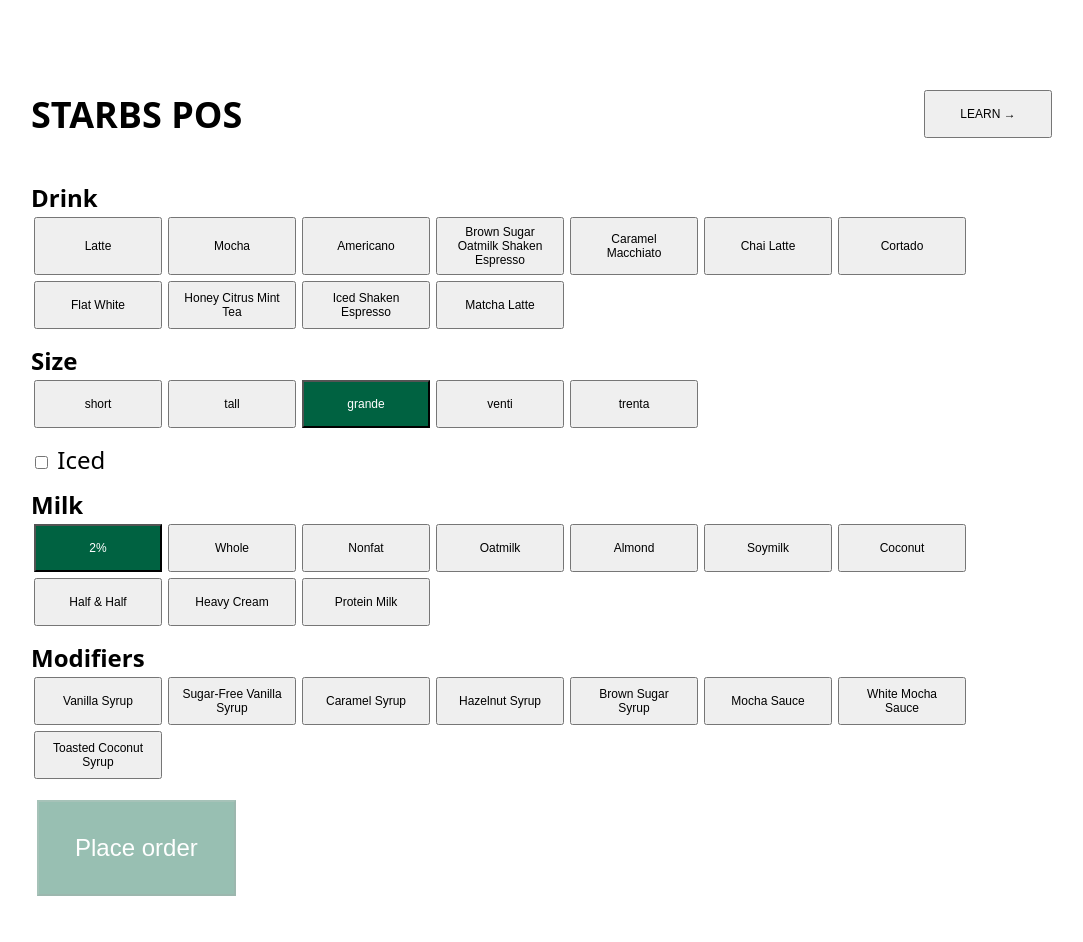
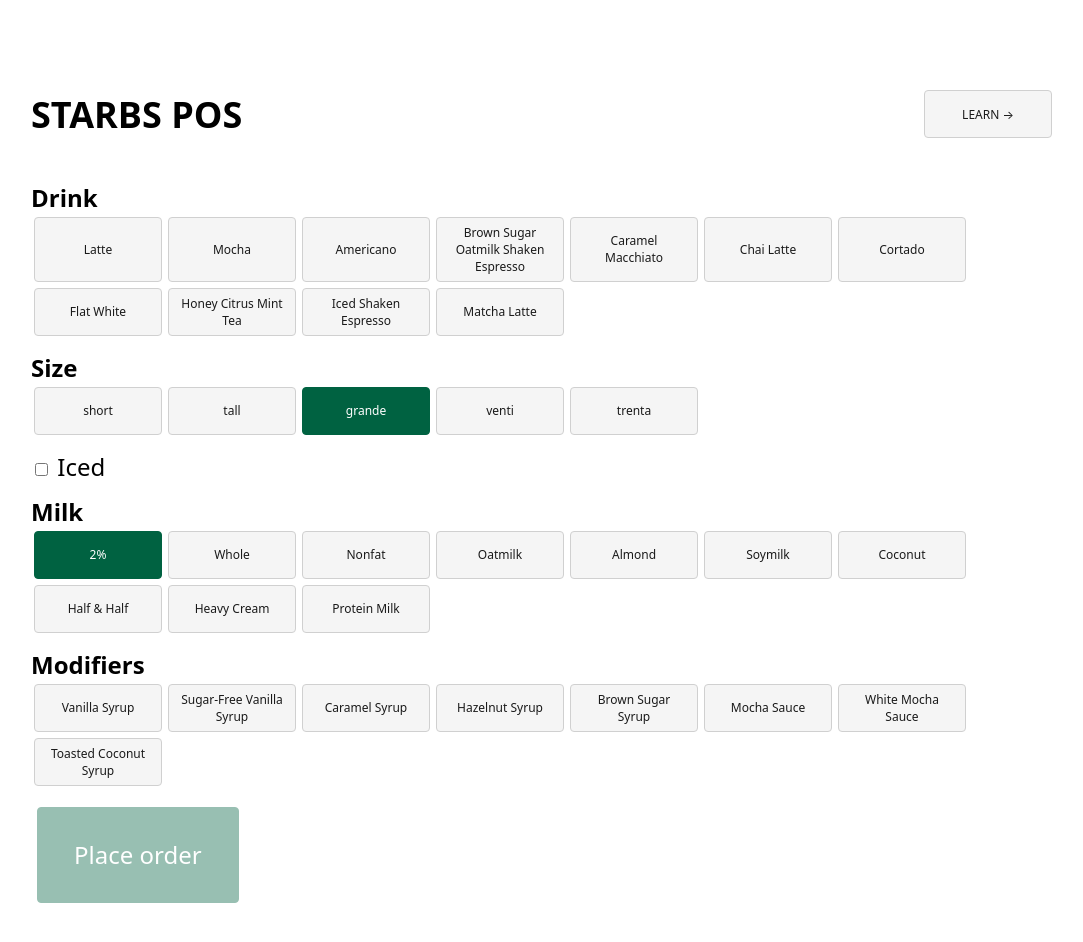
Before and after one commit to Marcaus-Cruz/starbs, a Vue app: page /pos in a window 1280 px wide. Shown: the top 942 px of the page, without its empty margins (97-1180 px from the left). Built offline with nearby package versions, Linux system fonts and the light colour scheme.

Commit message:
Update buttons

```diff
--- a/src/styles.css
+++ b/src/styles.css
@@ -1,6 +1,16 @@
 :root {
   font-family: system-ui, -apple-system, sans-serif;
   color-scheme: light dark;
+
+  --btn-bg: #f5f5f5;
+  --btn-fg: #1a1a1a;
+  --btn-border: #d0d0d0;
+  --btn-hover-bg: #e8e8e8;
+  --btn-hover-border: #006241;
+  --btn-active-bg: #006241;
+  --btn-active-fg: #ffffff;
+  --btn-active-border: #006241;
+  --btn-disabled-opacity: 0.4;
 }
 
 body {
@@ -11,3 +21,37 @@ body {
 #app {
   min-height: 100vh;
 }
+
+button {
+  font: inherit;
+  background: var(--btn-bg);
+  color: var(--btn-fg);
+  border: 1px solid var(--btn-border);
+  border-radius: 4px;
+  padding: 0.5em 1em;
+  cursor: pointer;
+  transition: background-color 120ms ease, border-color 120ms ease, color 120ms ease;
+}
+
+button:hover:not(:disabled):not(.active):not(.primary) {
+  background: var(--btn-hover-bg);
+  border-color: var(--btn-hover-border);
+}
+
+button.active,
+button.primary {
+  background: var(--btn-active-bg);
+  color: var(--btn-active-fg);
+  border-color: var(--btn-active-border);
+}
+
+button.active:hover:not(:disabled),
+button.primary:hover:not(:disabled) {
+  background: #00563a;
+  border-color: #00563a;
+}
+
+button:disabled {
+  opacity: var(--btn-disabled-opacity);
+  cursor: not-allowed;
+}
--- a/src/views/LearnView.vue
+++ b/src/views/LearnView.vue
@@ -170,13 +170,6 @@ h2 {
 button {
   font-size: 0.5em;
   margin: 0.25em;
-  padding: 0.5em 1em;
-  cursor: pointer;
-}
-
-button.active {
-  background: #006241;
-  color: white;
 }
 
 .results ul {
--- a/src/views/PosView.vue
+++ b/src/views/PosView.vue
@@ -165,15 +165,8 @@ h2 {
 button {
   font-size: 0.5em;
   margin: 0.25em;
-  padding: 0.5em 1em;
-  cursor: pointer;
   flex: 0 0 10vw;
   min-height: 4em;
-}
-
-button.active {
-  background: #006241;
-  color: white;
 }
 
 label.iced-active {
@@ -182,14 +175,7 @@ label.iced-active {
 }
 
 button.primary {
-  background: #006241;
-  color: white;
   padding: 0.75em 1.5em;
   font-size: 1em;
 }
-
-button.primary:disabled {
-  opacity: 0.4;
-  cursor: not-allowed;
-}
 </style>
```
